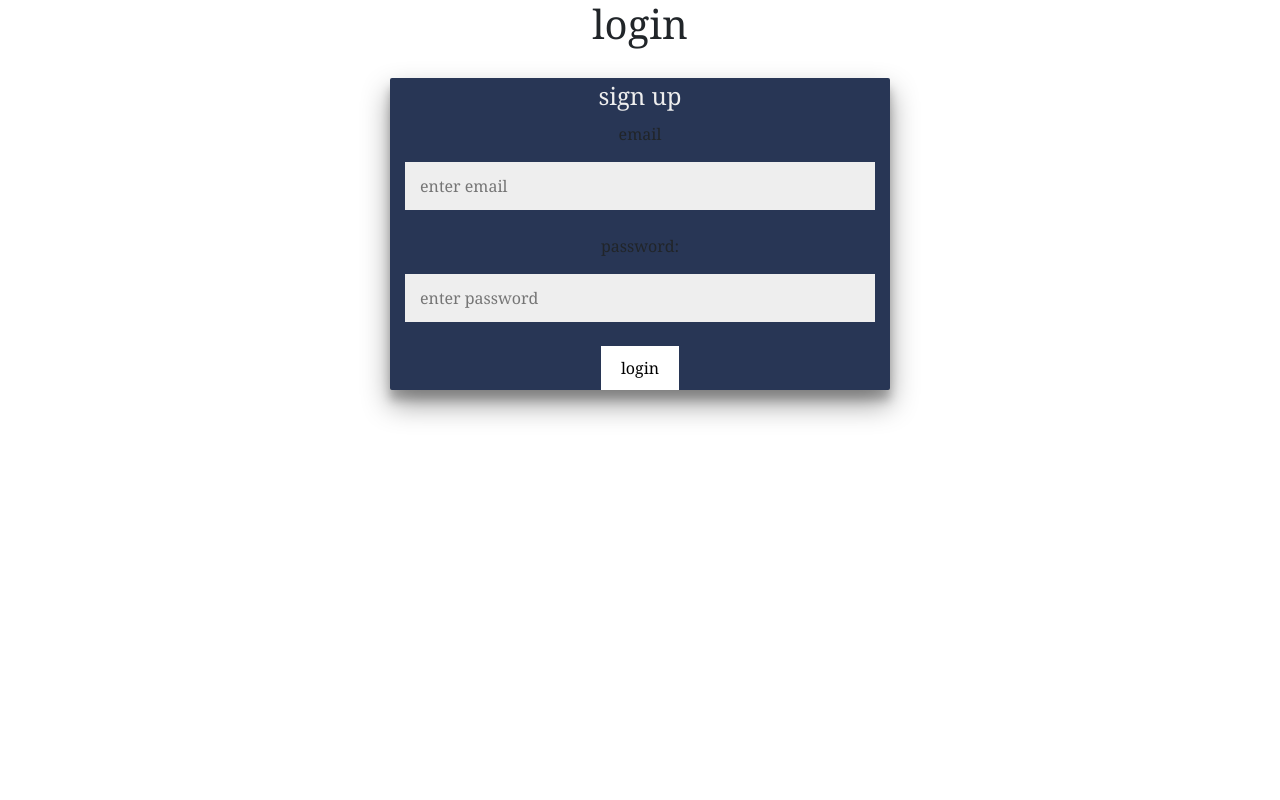
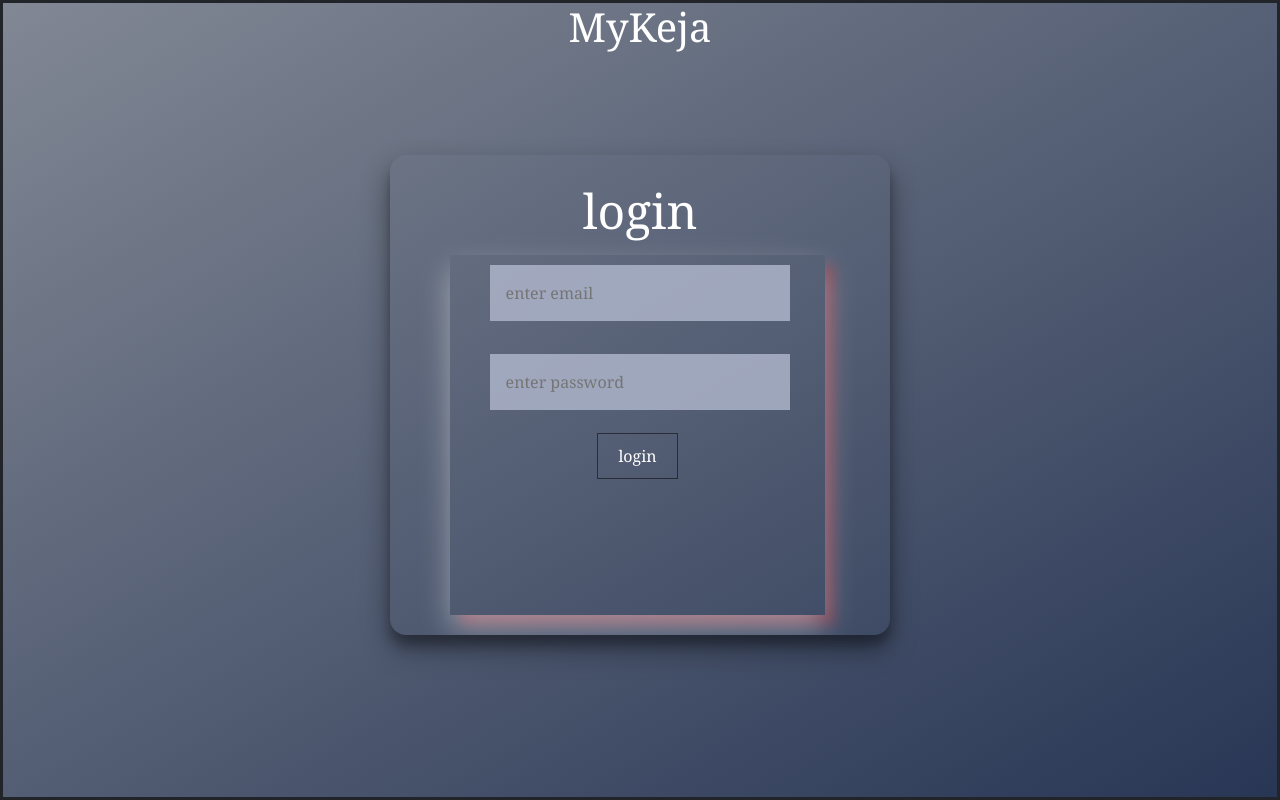
Before and after one commit to KateM27/MyKeja, a Flask app: page /login in a window 1280 px wide. Run offline with Flask 2, Linux system fonts and the light colour scheme; some libraries are stand-ins or nearby versions.

Commit message:
login stylings.

```diff
--- a/frontend/static/display.css
+++ b/frontend/static/display.css
@@ -1,34 +1,8 @@
-*{
-    /* margin: 0;
-    padding: 0; */
-    box-sizing: border-box;
-}
-
-body{
-    font-size: 1rem;
-    font-family: sans-serif;
-}
-
-/*
-p{
-    background-color:lightgray;
-}
- */
-
-/* inline elements */
-.opposite{
-    display: inline-block;
-    background-color: black;
-    color: whitesmoke;
-    margin-top: 20px;
-    padding: 1rem;
-}
-
 nav ul{
     list-style-type: none;
     padding: 0.5rem;
     text-align: right;
-    background-color: rgba(0, 0, 0, 0.26);
+    font-size: 2em;
 }
 
 li{
--- a/frontend/static/global.css
+++ b/frontend/static/global.css
@@ -4,47 +4,77 @@
     box-sizing: border-box;
     font-family: Georgia, 'Times New Roman', Times, serif;
 }
+body{
+    background: linear-gradient( 150deg,#1e293f8e, #283655);
+    border: solid;
+    height: 100vh;
+}
 
-.container {
-    background-color: rgb(40, 54, 85);
-    border-radius: 2px;
+h1{
+    color: white;
+}
+.loginbox {
+    background-color: rgba(0, 0, 0, 0);
+    border-radius: 1em;
     box-shadow: 0 14px 28px rgba(0, 0, 0, 0.404), 0 10px 10px rgba(0, 0, 0, 0.22);
     position: relative;
-    /* overflow: hidden; */
+    overflow: hidden;
     width: 500px;
-    max-width: 100%;
-    /* min-height: 480px; */
-    margin-top: 30px;
+    height: 400px;
+    min-height: 480px;
+    left: 50%;
+    transform: translate(-50%, 20%);
 }
 
 .form-container {
-    position: relative;
-    top: 0;
-    height: 100%;
+    position: absolute;
+    top: 100px;
+    bottom: 20px;
+    height: 75%;
+    left: 60px;
+    width: 75%;
+    background-color: #28365500;
+    box-shadow: 0 14px 28px rgba(255, 255, 255, 0.404), 10px 10px 10px rgba(255, 0, 0, 0.22);
+    }
+
+input {
+    background-color: #afb7ccd2;
+    border: none;
+    padding: 1em;
+    margin: 7px 0;
+    width: 80%;
+    margin-top: 10px;
+
 }
 
-input {
-    background-color: #eee;
-    border: none;
-    padding: 12px 15px;
-    margin: 8px 0;
-    width: 100%;
+input:hover{
+    border-bottom: solid 2px whitesmoke;
+    transition: 1s;
 }
 
 legend{
-    color: #eee;
+    color: white;
+    font-size: 3em;
+    margin-top: 20px;
 
 }
 
 .button {
-    background-color: white; /* Green */
-    border: none;
-    color: black;
+    background-color: #28365500; /* Green */
+    border: solid rgba(0, 0, 0, 0.514) 1px;
+    color: white;
     padding: 10px 20px;
     text-align: center;
     text-decoration: none;
     display: inline-block;
     font-size: 16px;
+  }
+
+  .button:hover{
+    border: solid black 1px;
+    background-color: #283655;
+    transition: 1s;
+
   }
 
   .cropped {
--- a/frontend/templates/login.html
+++ b/frontend/templates/login.html
@@ -19,6 +19,8 @@
 
     <link rel="stylesheet" href="{{ url_for('static', filename='display.css') }}">
     <link rel="stylesheet" href="{{ url_for('static', filename='global.css') }}">
+    <link rel="stylesheet" href="/frontend/static/global.css">
+    <link rel="stylesheet" href="/frontend/static/display.css">
 </head>
 
 <header>
@@ -36,7 +38,7 @@
         </ul>
     </nav> -->
 
-    {% with messages = get_flashed_messages(with_categories=true) %} {% if
+    <!-- {% with messages = get_flashed_messages(with_categories=true) %} {% if
         messages %} {% for category, message in messages %} {% if category ==
         'error' %}
         <div class="alert alert-danger alter-dismissable fade show" role="alert">
@@ -52,20 +54,20 @@
             <span aria-hidden="true">&times;</span>
           </button>
         </div>
-        {% endif %} {% endfor %} {% endif %} {% endwith %}
+        {% endif %} {% endfor %} {% endif %} {% endwith %} -->
 
 </header>
 <body>
-    <h1 style="text-align:center;">login</h1>
-    <section style="text-align: center;" class="container">
-        <legend>sign up</legend>
+    <h1 style="text-align:center;">MyKeja</h1>
+    <section style="text-align: center;" class="loginbox">
+        <legend>login</legend>
         <form method="post" class="form-container">
             <P>
-                <LAbel for="email">email</LAbel>
+                <LAbel for="email"></LAbel>
                 <input type="text" name ="email" id="email" placeholder="enter email">
             </P>
             <p>
-                <label for="password1">password:</label>
+                <label for="password1"></label>
                 <input type="password" name="password1" id="password" placeholder="enter password">
             </p>
 
```
Also changed, not shown: frontend/templates/signup.html (+3 -13 lines).
